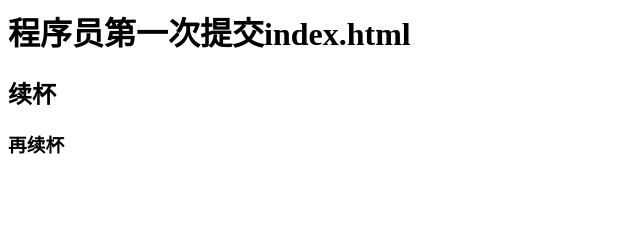
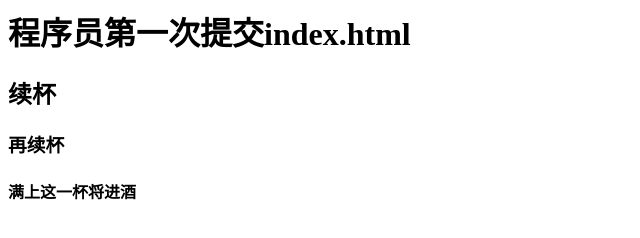
Before and after one commit to misaiyazyc/git-demo, a plain HTML site: page index.html in a window 1280 px wide. Shown: the whole page, without its empty margins (0-640 px from the left). Drawn offline with Linux system fonts and the light colour scheme.

Commit message:
程序员A第四次提交

```diff
--- a/index.html
+++ b/index.html
@@ -1,3 +1,4 @@
 <h1>程序员第一次提交index.html</h1>
 <h2>续杯</h2>
 <h3>再续杯</h3>
+<h4>满上这一杯将进酒</h4>
```
